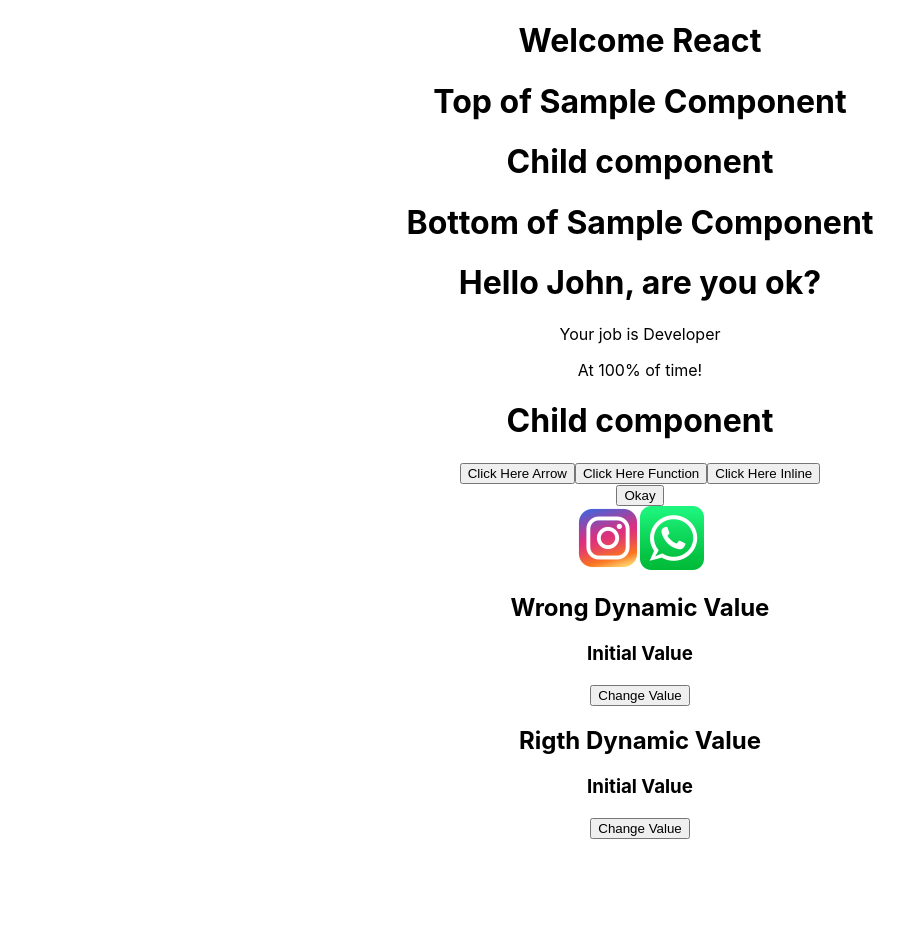
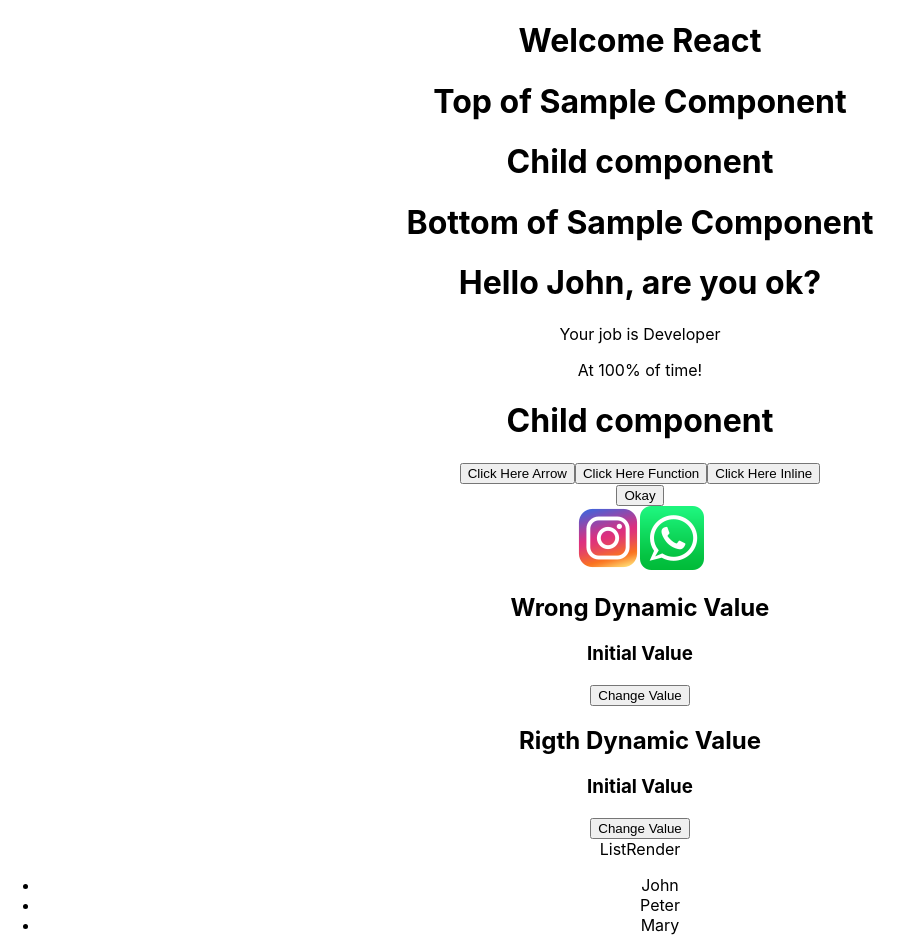
Before and after one commit to rafaelsslemes/basics_react, a React (Create React App) app: page / in a window 1280 px wide. Shown: the top 952 px of the page, without its empty margins (0-913 px from the left). Built offline with nearby package versions, Linux system fonts and the light colour scheme.

Commit message:
Listing Values

```diff
--- a/src/App.js
+++ b/src/App.js
@@ -7,6 +7,7 @@
 import ChildComponent from './components/ChildComponent';
 import EventClick from './components/EventClick';
 import DataByHook from './components/DataByHook';
+import ListRender from './components/ListRender';
 
 function App() {
   return (
@@ -19,7 +20,7 @@
         <img src='/instagram.png' alt='Image at Public Folder' />
         <img src={whatsappImg} alt='Image at Assets Folder' />
         <DataByHook/>
-
+        <ListRender/>
     </div>
   );
 }
--- /dev/null
+++ b/src/components/ListRender.js
@@ -0,0 +1,18 @@
+import { useState } from "react"
+
+const ListRender = () => {
+
+    const [list] = useState(['John','Peter', 'Mary']);
+
+  return (
+    <div>ListRender
+        <ul>
+            {list.map((item)=>(
+                <li>{item}</li>
+                ))}
+        </ul>
+    </div>
+  )
+}
+
+export default ListRender
```
